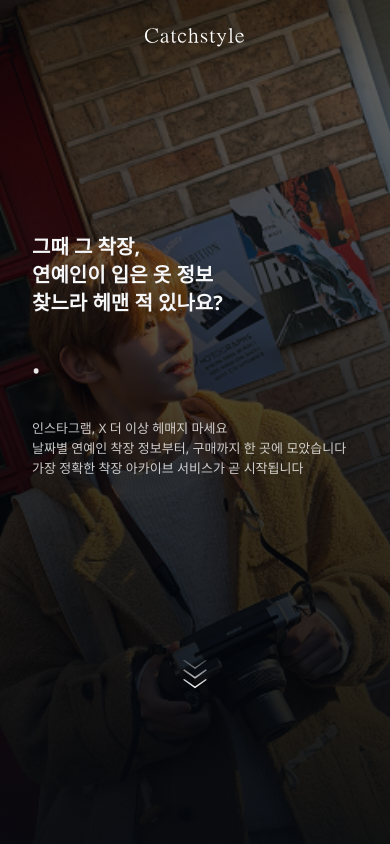
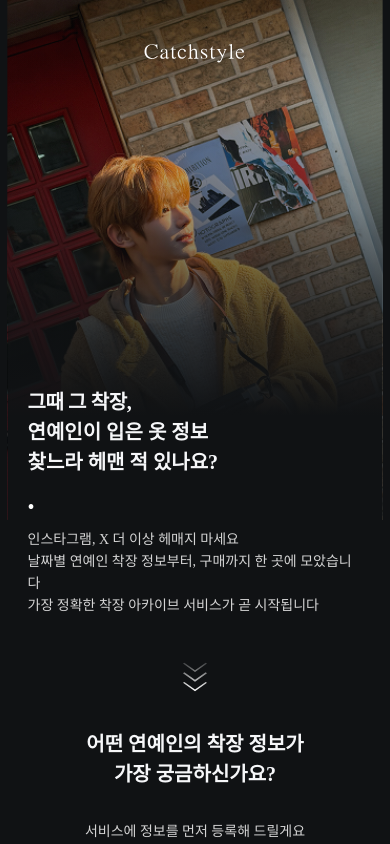
Before and after one commit to UNIS7-catchstyle/catchstyle-mvp, a React (Create React App) app: page / in a window 390 px wide. Shown: the top 844 px of the page. Built offline with nearby package versions, Linux system fonts and the light colour scheme; no server answers.

Commit message:
모바일 환경 심폐소생술

```diff
--- a/src/App.css
+++ b/src/App.css
@@ -14,7 +14,7 @@ body,
 }
 
 body {
-  font-family: 'SUIT', 'Noto Sans KR', 'Segoe UI', Roboto, Arial, sans-serif;
+  font-family: Suit;
   background-color: #06080d;
   color: #f6f7f9;
   overflow-x: hidden;
@@ -39,10 +39,6 @@ body {
   display: none;
 }
 
-.mobile-background-layer.is-hidden {
-  opacity: 0;
-}
-
 .hero-section,
 .query-section,
 .modal-overlay {
@@ -52,21 +48,24 @@ body {
 
 @media (max-width: 720px) {
   .app-root {
-    background: linear-gradient(180deg, #090b11 0%, #020408 45%, #05080d 100%);
+    min-height: 100dvh;
+    background: #101214;
+    gap: 0;
+    padding: 0 0 28px;
+    align-items: center;
   }
 
   .mobile-background-layer {
     display: block;
-    position: fixed;
+    position: absolute;
     top: 0;
-    left: 0;
-    right: 0;
-    height: 100dvh;
+    left: 50%;
+    transform: translateX(-50%);
+    width: min(375px, 100%);
+    height: 520px;
     z-index: 0;
     pointer-events: none;
     overflow: hidden;
-    opacity: 1;
-    transition: opacity 0.28s ease;
   }
 
   .mobile-background-image {
@@ -74,15 +73,25 @@ body {
     height: 100%;
     display: block;
     object-fit: cover;
-    object-position: center top;
+    object-position: center 0;
+    transform: scale(1.05);
+    transform-origin: center top;
+  }
+
+  .mobile-background-layer::before {
+    content: '';
+    position: absolute;
+    inset: 0;
+    z-index: 1;
+    background: linear-gradient(180deg, rgba(16, 18, 20, 0.26) 0%, rgba(16, 18, 20, 0) 24%);
   }
 
   .mobile-background-layer::after {
     content: '';
     position: absolute;
     inset: 0;
-    z-index: 1;
-    background: linear-gradient(180deg, rgba(9, 11, 17, 0.44) 0%, rgba(2, 4, 8, 0.78) 56%, rgba(5, 8, 13, 0.95) 100%);
+    z-index: 2;
+    background: linear-gradient(180deg, rgba(16, 18, 20, 0) 0%, rgba(16, 18, 20, 0.16) 22%, rgba(16, 18, 20, 0.36) 40%, rgba(16, 18, 20, 0.82) 64%, #101214 80%);
   }
 }
 
@@ -122,11 +131,12 @@ body {
 
 @media (max-width: 720px) {
   .headline {
+    margin: 0;
     white-space: normal;
-    text-align: center;
+    text-align: left;
     font-size: 20px;
     line-height: 30px;
-    padding: 0 20px 20px;
+    padding: 0 20px;
   }
 
   .headline-break {
@@ -153,10 +163,23 @@ body {
 
 @media (max-width: 720px) {
   .hero-bullet {
+    width: 100%;
     padding: 0 20px;
+    margin-top: 20px;
+    font-size: 20px;
+    line-height: 20px;
+    color: #ffffff;
   }
+
   .hero-copy {
-    padding: 0 20px 40px;
+    margin-top: 12px;
+    margin-bottom: 0;
+    padding: 0 20px;
+    width: 100%;
+    font-size: 14px;
+    line-height: 22px;
+    color: #d4d4d4;
+    font-weight: 400;
   }
 }
 
@@ -373,54 +396,35 @@ body {
 }
 
 @media (max-width: 720px) {
-  html,
-  body,
-  #root {
-    height: 100%;
-    overflow: hidden;
-  }
-
-  .app-root {
-    min-height: 100dvh;
-    height: 100dvh;
-    overflow-y: auto;
-    scroll-snap-type: y mandatory;
-    -webkit-overflow-scrolling: touch;
-    overscroll-behavior-y: contain;
+  .hero-section {
+    width: min(375px, 100%);
+    padding-top: 387px;
+    padding-bottom: 0;
     gap: 0;
-    padding: 0;
-  }
-
-  .snap-section {
-    min-height: 100dvh;
-    scroll-snap-align: start;
-    scroll-snap-stop: always;
-    padding: 36px 16px 34px;
-  }
-
-  .hero-section {
-    width: 100%;
-    gap: 12px;
     text-align: left;
-    align-items: flex-start;
-    justify-content: flex-end;
-    padding-top: 56px;
-    padding-bottom: 48px;
+    align-items: center;
+    justify-content: flex-start;
   }
 
   .query-section {
-    width: 100%;
-    gap: 14px;
+    width: min(375px, 100%);
+    gap: 24px;
     text-align: center;
     align-items: center;
-    background: #05080d;
+    background: transparent;
+    margin-top: 24px;
+    padding: 8px 20px 0;
   }
 
   .hero-section .brand {
-    width: auto;
+    width: 103.076px;
+    height: 19.416px;
+    position: absolute;
+    top: 44px;
+    left: 50%;
+    transform: translateX(-50%);
     text-align: center;
-    align-self: center;
-    margin-bottom: auto;
+    margin: 0;
   }
 
   .hero-section .headline,
@@ -433,30 +437,32 @@ body {
   .hero-section .hero-down-indicator {
     text-align: center;
     align-self: center;
+    margin-top: 40px;
+    margin-bottom: 0;
   }
 
-  .headline {
-    font-size: 31px;
-    line-height: 42px;
+  .query-section h2 {
+    font-size: 20px;
+    line-height: 30px;
     letter-spacing: 0;
   }
 
-  .hero-copy {
-    font-size: 14px;
-    line-height: 21px;
-    color: rgba(255, 255, 255, 0.78);
+  .query-title {
+    white-space: normal;
+    display: block;
+    text-align: center;
   }
 
-  .hero-bullet {
-    font-size: 22px;
-    margin-top: 0;
-    margin-bottom: 2px;
+  .query-title-break {
+    display: block;
+    line-height: 30px;
   }
 
-  .query-section h2 {
-    font-size: 32px;
-    line-height: 42px;
-    letter-spacing: -0.03em;
+  .subtitle {
+    margin-top: 8px;
+    font-size: 14px;
+    line-height: 22px;
+    color: #d4d4d4;
   }
 
   .search-form {
@@ -465,7 +471,8 @@ body {
     min-height: 48px;
     padding: 8px 8px 8px 20px;
     gap: 10px;
-    margin-top: 10px;
+    margin-top: 20px;
+    margin-bottom: 0;
   }
 
   .search-input {
@@ -484,7 +491,7 @@ body {
   }
 
   .popular-card {
-    width: min(348px, 100%);
+    width: min(336px, 100%);
     border: 1.5px solid #313232;
     border-radius: 20px;
     padding: 20px 0;
@@ -529,30 +536,6 @@ body {
   .popular-list li > .name {
     margin-right: auto;
     margin-left: 24px;
-  }
-}
-
-@media (max-width: 480px) {
-  .app-root {
-    padding: 0;
-  }
-
-  .snap-section {
-    padding: 28px 12px 26px;
-  }
-
-  .headline {
-    font-size: 20px;
-    line-height: 28px;
-  }
-
-  .query-section h2 {
-    font-size: 20px;
-  }
-
-  .hero-copy {
-    font-size: 13px;
-    line-height: 20px;
   }
 }
 
--- a/src/App.js
+++ b/src/App.js
@@ -1,4 +1,4 @@
-import { useEffect, useRef, useState } from 'react';
+import { useEffect, useState } from 'react';
 import './App.css';
 import imgHeroDownIndicator from './logos/stat_minus_3.svg';
 import imgCatchstyle from './logos/Catchstyle.svg';
@@ -39,11 +39,6 @@ const getNextRandomIndex = (max, previousIndex) => {
   return (nextIndex + 1 + getRandomIndex(max - 1)) % max;
 };
 
-// 모바일 감지 함수
-const isMobileDevice = () => {
-  return window.matchMedia(MOBILE_MEDIA_QUERY).matches;
-};
-
 const API_BASE_URL = process.env.REACT_APP_API_BASE_URL || 'https://catchstyle-mvp-be.onrender.com';
 const SEARCH_PATH = '/api/v1/search';
 const RANKINGS_PATH = '/api/v1/rankings';
@@ -67,8 +62,6 @@ const getSessionId = () => {
 };
 
 function App() {
-  const appRootRef = useRef(null);
-  const touchStartYRef = useRef(null);
   const [inputValue, setInputValue] = useState('');
   const [phone, setPhone] = useState('');
   const [savedResult, setSavedResult] = useState(null);
@@ -80,7 +73,6 @@ function App() {
   const [isThanksOpen, setIsThanksOpen] = useState(false);
   const [backgroundImage, setBackgroundImage] = useState('');
   const [isMobileView, setIsMobileView] = useState(false);
-  const [isHeroBackgroundVisible, setIsHeroBackgroundVisible] = useState(true);
 
   const apiFetch = async (url, options = {}) => {
     if (!API_BASE_URL) {
@@ -127,7 +119,6 @@ function App() {
 
       if (!mobile || celebrityImages.length === 0) {
         setBackgroundImage('');
-        setIsHeroBackgroundVisible(false);
         return;
       }
 
@@ -138,7 +129,6 @@ function App() {
       localStorage.setItem(MOBILE_BG_PREVIOUS_KEY, String(targetIndex));
 
       setBackgroundImage(celebrityImages[targetIndex]);
-      setIsHeroBackgroundVisible(true);
     };
 
     setRandomBackgroundForMobile();
@@ -164,79 +154,6 @@ function App() {
 
     return () => {
       window.clearInterval(intervalId);
-    };
-  }, []);
-
-  useEffect(() => {
-    if (!isMobileDevice()) {
-      return undefined;
-    }
-
-    const scroller = appRootRef.current;
-    if (!scroller) {
-      return undefined;
-    }
-
-    let isAutoScrolling = false;
-
-    const syncHeroBackgroundVisibility = () => {
-      setIsHeroBackgroundVisible(scroller.scrollTop < scroller.clientHeight * 0.5);
-    };
-
-    const jumpToBottom = () => {
-      const maxScrollTop = scroller.scrollHeight - scroller.clientHeight;
-      if (isAutoScrolling || maxScrollTop <= 0 || scroller.scrollTop >= maxScrollTop) {
-        return;
-      }
-
-      isAutoScrolling = true;
-      scroller.scrollTo({ top: scroller.scrollHeight, behavior: 'smooth' });
-      window.setTimeout(() => {
-        isAutoScrolling = false;
-      }, 500);
-    };
-
-    const handleWheel = (event) => {
-      if (event.deltaY > 8) {
-        jumpToBottom();
-      }
-    };
-
-    const handleScroll = () => {
-      syncHeroBackgroundVisibility();
-    };
-
-    const handleTouchStart = (event) => {
-      touchStartYRef.current = event.touches[0]?.clientY ?? null;
-    };
-
-    const handleTouchEnd = (event) => {
-      const startY = touchStartYRef.current;
-      const endY = event.changedTouches[0]?.clientY;
-      touchStartYRef.current = null;
-
-      if (typeof startY !== 'number' || typeof endY !== 'number') {
-        return;
-      }
-
-      const swipeDelta = startY - endY;
-      if (swipeDelta > 24) {
-        jumpToBottom();
-      }
-    };
-
-    syncHeroBackgroundVisibility();
-
-    scroller.addEventListener('wheel', handleWheel, { passive: true });
-    scroller.addEventListener('scroll', handleScroll, { passive: true });
-    scroller.addEventListener('touchstart', handleTouchStart, { passive: true });
-    scroller.addEventListener('touchend', handleTouchEnd, { passive: true });
-
-    return () => {
-      scroller.removeEventListener('wheel', handleWheel);
-      scroller.removeEventListener('scroll', handleScroll);
-      scroller.removeEventListener('touchstart', handleTouchStart);
-      scroller.removeEventListener('touchend', handleTouchEnd);
     };
   }, []);
 
@@ -310,12 +227,9 @@ function App() {
   };
 
   return (
-    <div
-      className="app-root"
-      ref={appRootRef}
-    >
+    <div className="app-root">
       {isMobileView && backgroundImage && (
-        <div className={`mobile-background-layer${isHeroBackgroundVisible ? '' : ' is-hidden'}`} aria-hidden="true">
+        <div className="mobile-background-layer" aria-hidden="true">
           <img className="mobile-background-image" src={backgroundImage} alt="" />
         </div>
       )}
```
